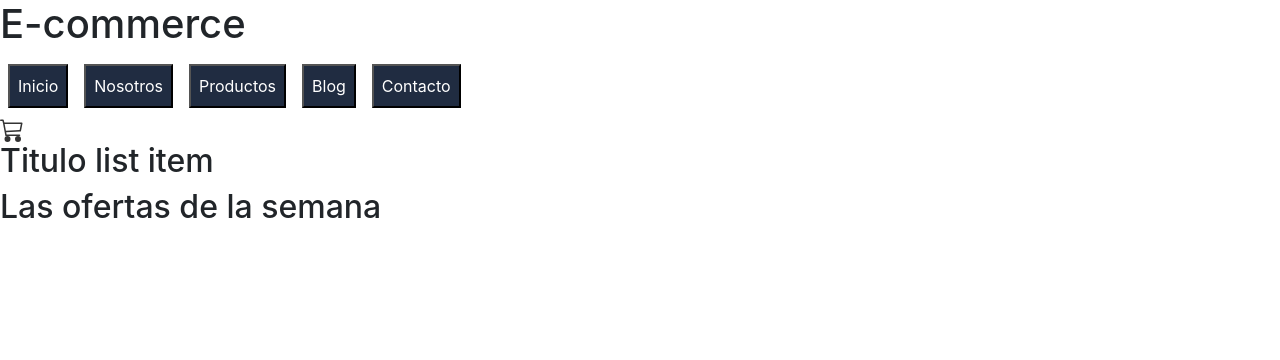
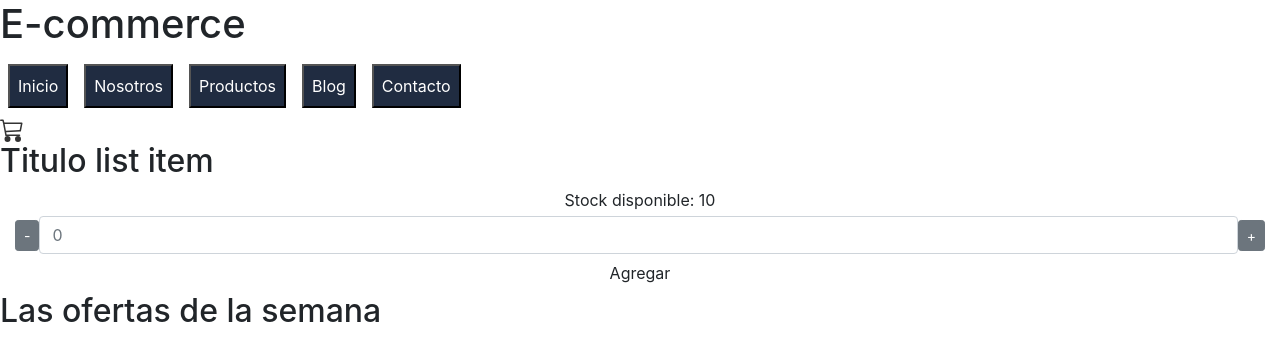
Before and after one commit to Allemma/ProyectoReact-Allemma, a React (Create React App) app: page / in a window 1280 px wide. Shown: the top 360 px of the page. Built offline with nearby package versions, Linux system fonts and the light colour scheme.

Commit message:
Creando itemCount

```diff
--- a/src/components/ItemListContainer.js
+++ b/src/components/ItemListContainer.js
@@ -1,9 +1,11 @@
-import React from 'react'
+import React from 'react';
+import ItemCount from './itemCount';
 
 const ItemListContainer = (props) => {
     return (
         <div>
-            <h2>{props.title}</h2>
+        <h2>{props.title}</h2>
+        <ItemCount stock="10" initial="1"/>
         </div>
     )
 }
--- /dev/null
+++ b/src/components/itemCount.js
@@ -0,0 +1,42 @@
+import React, { useState } from 'react'
+
+const ItemCount = (props) => {
+
+        const [cantidadItem, setCantidadItem] = useState(0);
+
+        function addCantidad() {
+            if(cantidadItem < props.stock) {
+                setCantidadItem(cantidadItem + 1);
+            } else {
+                console.log('no items más disponibles');
+            }
+        }
+        function removeCantidad() {
+            if(cantidadItem >= 1 ) {
+                setCantidadItem(cantidadItem - 1);
+            }
+        }
+        function onAdd() {
+            console.log(`Se agregaron: ${cantidadItem}`);
+        }
+
+        return (
+          <>
+            <div className="item-count-carrito">
+                <div className="text-center stock-disponible">
+                    <span>Stock disponible: {props.stock}</span>
+
+                </div>
+                <div className="col-md-12 d-flex mt-1 align-items-center">
+                        <button type="button" onClick={removeCantidad} className="btn btn-secondary btn-sm btn-form-input">-</button>
+                        <input type="text" className="form-control form-input-number" placeholder={cantidadItem} />
+                        <button type="button" onClick={addCantidad} className="btn btn-secondary btn-sm btn-form-input">+</button>
+                </div>
+                <button type="button" disabled={ props.stock <= 1 ? true : false } onClick={onAdd} className="col-md-12 btn btn-form-input">Agregar</button>
+            </div>
+
+          </>
+        );
+}
+
+export default ItemCount
```
